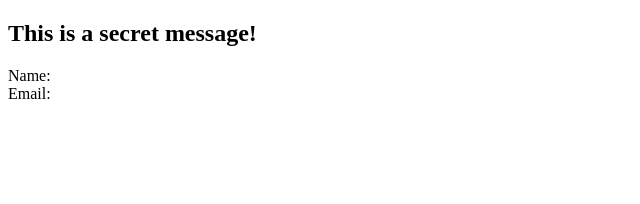
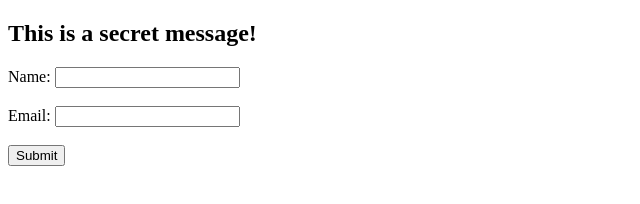
Before and after one commit to fullstack-decal-fa22/hw1-richarrrdv, a plain HTML site: page secret.html in a window 1280 px wide. Shown: the whole page, without its empty margins (0-640 px from the left). Drawn offline with Linux system fonts and the light colour scheme.

Commit message:
Update secret.html

```diff
--- a/secret.html
+++ b/secret.html
@@ -5,14 +5,16 @@
     </head>
     <body>
         <h2>This is a secret message!</h2>
-        <???>
-            <???>Name:</???>
-            <??? type="???" id="name">
+        <form class = "my-form">
+            <label>Name:</label>
+            <input type="text" id="name">
             <br>
-            <???>Email:</???>
-            <??? type="???" id="email">
             <br>
-            <??? type="???">
-        </???>
+            <label>Email:</label>
+            <input type="text" id="email">
+            <br>
+            <br>
+            <input type="button" value="Submit">
+        </form>
     </body>
 </html>
```
